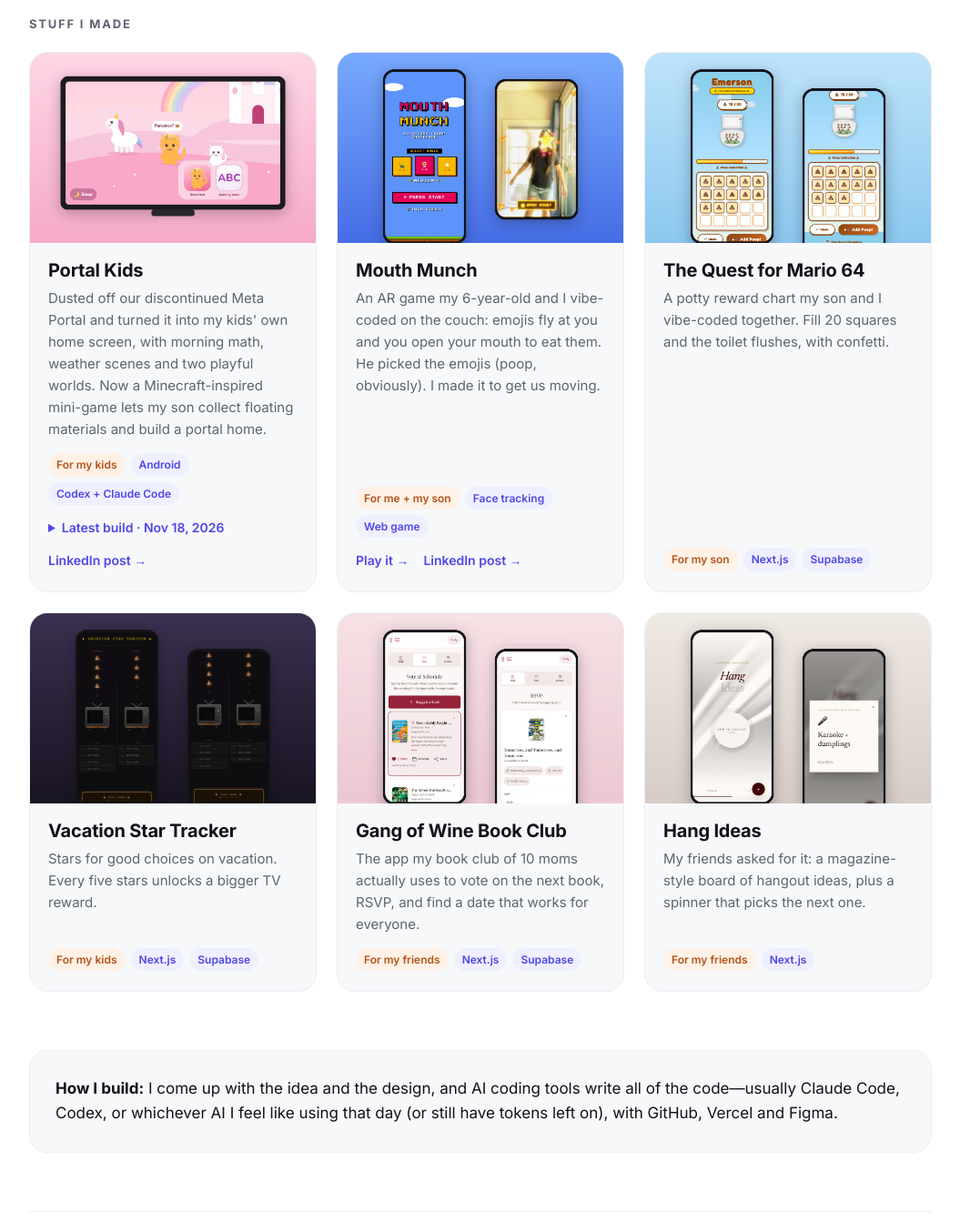
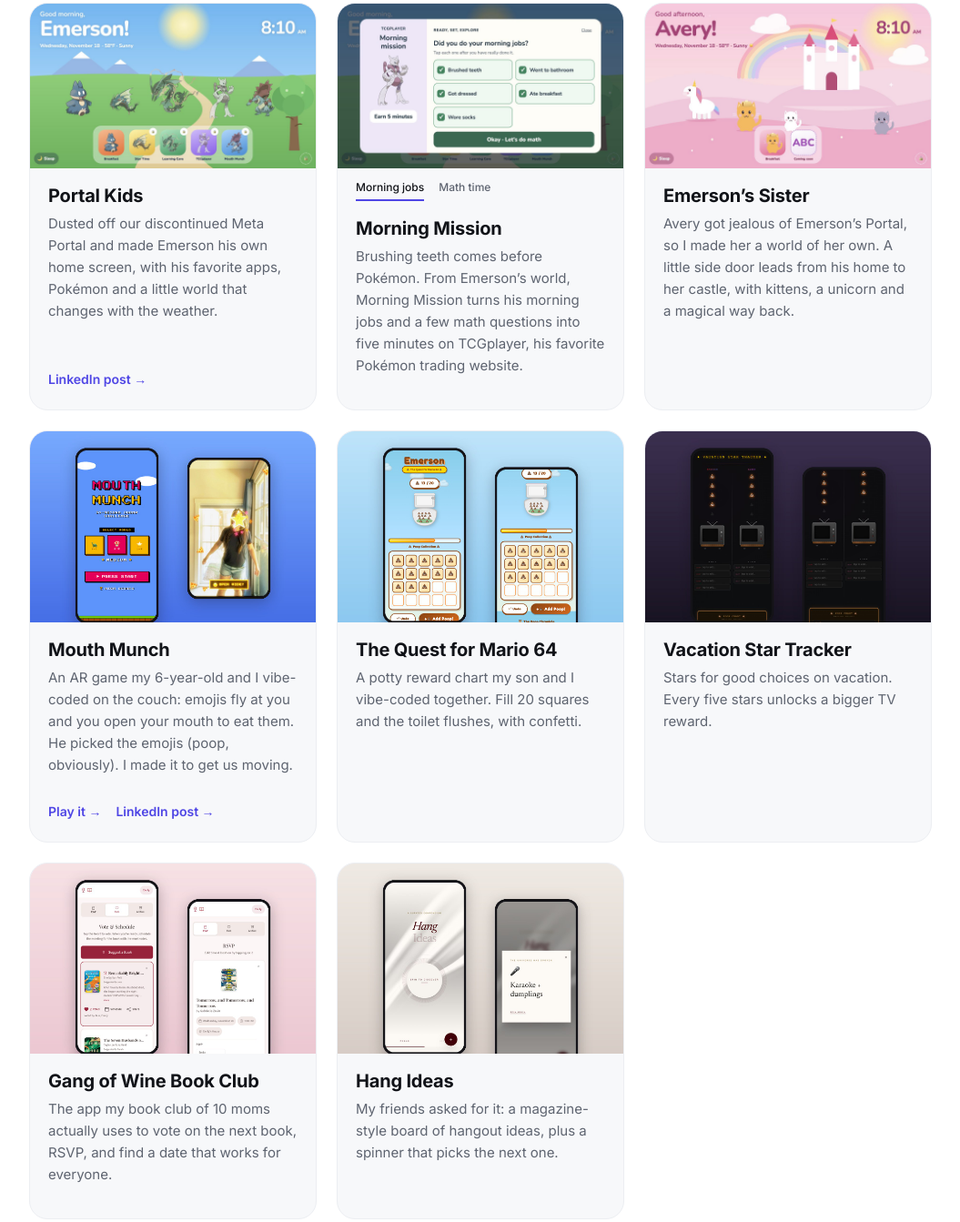
Before and after one commit to emilyhsiaoluu/emilyhsiaoluu.github.io, a plain HTML site: page index.html in a window 1280 px wide. Shown: the part 532-1875 px from the top of the page at 91% size, without its empty margins (112-1167 px from the left). Drawn offline with Linux system fonts and the light colour scheme.

Commit message:
Refresh personal intro and three Portal Kids stories

```diff
--- a/index.html
+++ b/index.html
@@ -66,67 +66,77 @@ footer a { margin-right:20px; }
   header.top nav a { margin-left:14px; }
   .hero { padding:24px 0 40px; }
 }
+header.top { justify-content:flex-end; }
+.proj .portal-pic { aspect-ratio:1280/740; }
+.shot-switch { display:flex; gap:16px; padding:12px 20px 0; }
+.shot-switch button { border:0; padding:0 0 4px; background:none; color:var(--muted); font:500 12px/1.5 Inter,sans-serif; cursor:pointer; border-bottom:2px solid transparent; }
+.shot-switch button[aria-pressed="true"] { color:var(--ink); border-bottom-color:var(--accent); }
+.shot-switch button:focus-visible { outline:2px solid var(--accent); outline-offset:4px; }
 </style>
 </head>
 <body>
 <div class="wrap">
   <header class="top">
-    <span class="me">Emily Hsiao</span>
+
     <nav><a href="#stuff">Stuff I made</a><a href="#contact">Say hi</a></nav>
   </header>
 
   <section class="hero">
-    <h1>Emily Hsiao</h1>
-    <ul class="blurb experience">
-      <li><strong>Consumer product leader with 10+ years of experience</strong>, taking new ideas from 0 to 1 and growing established products.</li>
-      <li><strong>6+ years at Instagram / Meta</strong>, working on Instants by Instagram, Stories, Reels and group messaging.</li>
-    </ul>
-    <p class="blurb">But I started my career in finance and investment banking.</p>
+    <h1>Hi, I’m Emily.</h1>
+    <p class="blurb">I’m a consumer product leader with 10+ years of experience bringing new ideas to life and helping products grow. I spent 6+ years at Instagram / Meta, working on Instants by Instagram, Stories, Reels and group messaging—but I started my career in finance and investment banking.</p>
     <p class="why">Outside of work I build little apps, usually because my kids or friends asked for something. Here's what I've made so far.</p>
   </section>
 
   <h2 class="sec" id="stuff">Stuff I made</h2>
   <section class="grid">
     <div class="proj">
-      <div class="pic"><img src="img/portal-card.jpg" alt="A pink kids' home screen with a unicorn, a kitten wearing pancakes and a Breakfast app"></div>
-      <div class="txt"><h3>Portal Kids</h3><p>Dusted off our discontinued Meta Portal and turned it into my kids' own home screen, with morning math, weather scenes and two playful worlds. Now a Minecraft-inspired mini-game lets my son collect floating materials and build a portal home.</p>
-        <div class="meta"><span class="for">For my kids</span><span>Android</span><span>Codex + Claude Code</span></div>
-        <details class="build-note"><summary>Latest build · Nov 18, 2026</summary><p>I wanted switching worlds to feel like part of the game. We tried three portal styles, kept the castle world visible behind a translucent orb, and made every collected item add more blocks—in any order. The final doorway blooms purple; a wiggling Creeper offers a shortcut.</p><p>I also caught a transition that started from the old castle entrance instead of the thing you tapped. It now expands from the doorway or Creeper. All six collection orders were checked on the device, with automated checks for rapid taps and interrupted animations.</p></details>
-        <div class="links"><a href="https://www.linkedin.com/feed/update/urn:li:activity:7526801282263797761/" target="_blank" rel="noopener">LinkedIn post →</a></div></div>
+      <div class="pic portal-pic"><img src="img/portal-emerson.jpg" alt="Emerson’s home screen with Pokémon, weather and his favorite apps"></div>
+      <div class="txt"><h3>Portal Kids</h3><p>Dusted off our discontinued Meta Portal and made Emerson his own home screen, with his favorite apps, Pokémon and a little world that changes with the weather.</p><div class="links"><a href="https://www.linkedin.com/feed/update/urn:li:activity:7526801282263797761/" target="_blank" rel="noopener">LinkedIn post →</a></div></div>
+    </div>
+    <div class="proj">
+      <div class="pic portal-pic"><img id="mission-image" src="img/morning-checklist.jpg" alt="Morning Mission with all five morning jobs checked off"></div>
+      <div class="shot-switch" aria-label="Morning Mission screenshots"><button type="button" aria-pressed="true" data-shot="checklist">Morning jobs</button><button type="button" aria-pressed="false" data-shot="math">Math time</button></div>
+      <div class="txt"><h3>Morning Mission</h3><p>Brushing teeth comes before Pokémon. From Emerson’s world, Morning Mission turns his morning jobs and a few math questions into five minutes on TCGplayer, his favorite Pokémon trading website.</p></div>
+    </div>
+    <div class="proj">
+      <div class="pic portal-pic"><img src="img/portal-avery.jpg" alt="Avery’s pink castle world with a unicorn and kittens"></div>
+      <div class="txt"><h3>Emerson’s Sister</h3><p>Avery got jealous of Emerson’s Portal, so I made her a world of her own. A little side door leads from his home to her castle, with kittens, a unicorn and a magical way back.</p></div>
     </div>
     <div class="proj">
       <div class="pic"><img src="img/munch.jpg" alt="Mouth Munch title screen, and me playing it with pizza flying at my face"></div>
       <div class="txt"><h3>Mouth Munch</h3><p>An AR game my 6-year-old and I vibe-coded on the couch: emojis fly at you and you open your mouth to eat them. He picked the emojis (poop, obviously). I made it to get us moving.</p>
-        <div class="meta"><span class="for">For me + my son</span><span>Face tracking</span><span>Web game</span></div>
         <div class="links"><a href="https://ar-video-game.vercel.app" target="_blank" rel="noopener">Play it →</a><a href="https://www.linkedin.com/feed/update/urn:li:activity:7475674365678878721/" target="_blank" rel="noopener">LinkedIn post →</a></div></div>
     </div>
     <a class="proj" href="https://emerson-poop-tracker.vercel.app" target="_blank" rel="noopener">
       <div class="pic"><img src="img/poop.jpg" alt="Poop chart with a toilet and 20 squares"></div>
-      <div class="txt"><h3>The Quest for Mario 64</h3><p>A potty reward chart my son and I vibe-coded together. Fill 20 squares and the toilet flushes, with confetti.</p>
-        <div class="meta"><span class="for">For my son</span><span>Next.js</span><span>Supabase</span></div></div>
+      <div class="txt"><h3>The Quest for Mario 64</h3><p>A potty reward chart my son and I vibe-coded together. Fill 20 squares and the toilet flushes, with confetti.</p></div>
     </a>
     <a class="proj" href="https://star-tracker-two.vercel.app" target="_blank" rel="noopener">
       <div class="pic"><img src="img/stars.jpg" alt="Vacation Star Tracker with two columns of stars"></div>
-      <div class="txt"><h3>Vacation Star Tracker</h3><p>Stars for good choices on vacation. Every five stars unlocks a bigger TV reward.</p>
-        <div class="meta"><span class="for">For my kids</span><span>Next.js</span><span>Supabase</span></div></div>
+      <div class="txt"><h3>Vacation Star Tracker</h3><p>Stars for good choices on vacation. Every five stars unlocks a bigger TV reward.</p></div>
     </a>
     <a class="proj" href="https://gang-of-wine.vercel.app" target="_blank" rel="noopener">
       <div class="pic"><img src="img/wine.jpg" alt="Gang of Wine Moms Book Club welcome screen"></div>
-      <div class="txt"><h3>Gang of Wine Book Club</h3><p>The app my book club of 10 moms actually uses to vote on the next book, RSVP, and find a date that works for everyone.</p>
-        <div class="meta"><span class="for">For my friends</span><span>Next.js</span><span>Supabase</span></div></div>
+      <div class="txt"><h3>Gang of Wine Book Club</h3><p>The app my book club of 10 moms actually uses to vote on the next book, RSVP, and find a date that works for everyone.</p></div>
     </a>
     <a class="proj" href="https://github.com/emilyhsiaoluu/hang-ideas" target="_blank" rel="noopener">
       <div class="pic"><img src="img/hang.jpg" alt="Hang Ideas spinner picking karaoke and dumplings"></div>
-      <div class="txt"><h3>Hang Ideas</h3><p>My friends asked for it: a magazine-style board of hangout ideas, plus a spinner that picks the next one.</p>
-        <div class="meta"><span class="for">For my friends</span><span>Next.js</span></div></div>
+      <div class="txt"><h3>Hang Ideas</h3><p>My friends asked for it: a magazine-style board of hangout ideas, plus a spinner that picks the next one.</p></div>
     </a>
   </section>
-
-  <section class="tools"><b>How I build:</b> I come up with the idea and the design, and AI coding tools write all of the code—usually Claude Code, Codex, or whichever AI I feel like using that day (or still have tokens left on), with GitHub, Vercel and Figma.</section>
 
   <footer id="contact">
     <div><a href="https://github.com/emilyhsiaoluu">GitHub</a><a href="https://www.linkedin.com/in/emilyhsiao1/">LinkedIn</a><a href="mailto:hsiao.em@gmail.com">Email</a></div>
   </footer>
 </div>
+<script>
+document.querySelectorAll('[data-shot]').forEach(button => button.addEventListener('click', () => {
+  const math = button.dataset.shot === 'math';
+  const image = document.getElementById('mission-image');
+  image.src = math ? 'img/morning-math.jpg' : 'img/morning-checklist.jpg';
+  image.alt = math ? 'Morning Mission math question with a five-minute reward' : 'Morning Mission with all five morning jobs checked off';
+  document.querySelectorAll('[data-shot]').forEach(other => other.setAttribute('aria-pressed', String(other === button)));
+}));
+</script>
 </body>
 </html>
```
Also changed, not shown: img/morning-checklist.jpg (added), img/morning-math.jpg (added), img/portal-avery.jpg (added), img/portal-emerson.jpg (added).
